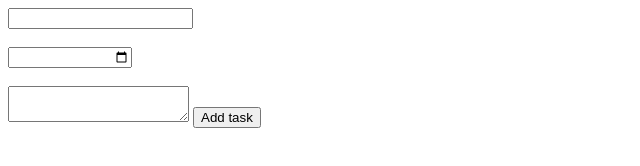
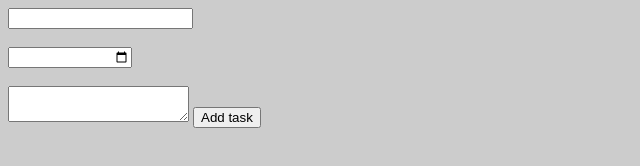
Before and after one commit to LILITA91/tasklist, a plain HTML site: page index.html in a window 1280 px wide. Shown: the whole page, without its empty margins (0-640 px from the left). Drawn offline with Linux system fonts and the light colour scheme.

Commit message:
changed style

```diff
--- a/index.html
+++ b/index.html
@@ -6,22 +6,16 @@
   <title>JS</title>
   <script src="lesson.js"></script>
   <style>
-
-
+    body{
+	  background:#ccc;
+	}
   </style>
-
-
-
-
-
-
-
   </head>
 
   <body>
 
 
-
+	<div>
 	  <input type="text" id="text" name="text"> <br><br>
 	  <input type="date" id="date" name="date" style="color:white"> <br><br>
 	  <textarea id="txtarea"></textarea>
@@ -36,7 +30,7 @@
 
 
 
-
+   </div>
 
 
   </body>
```
